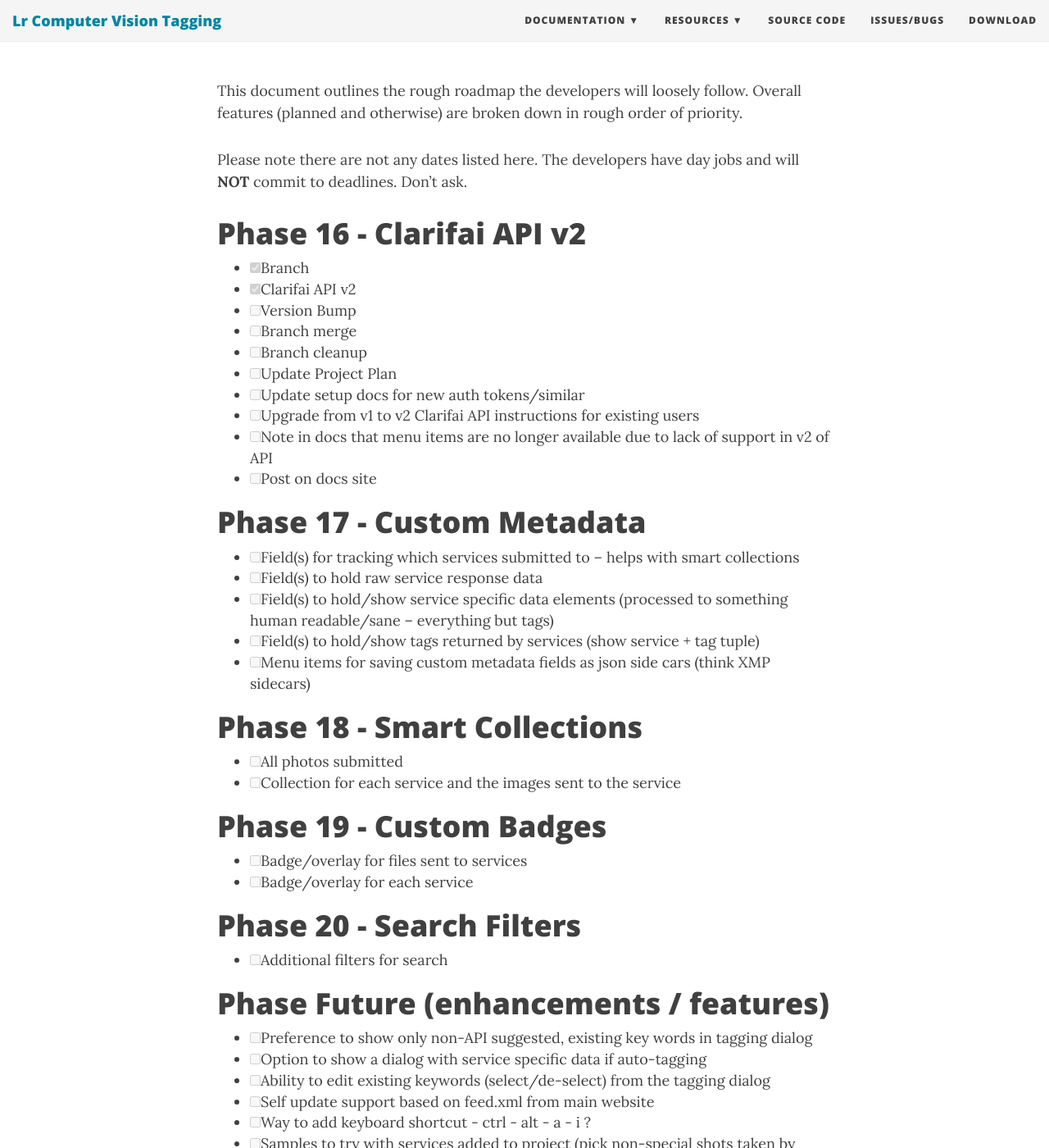
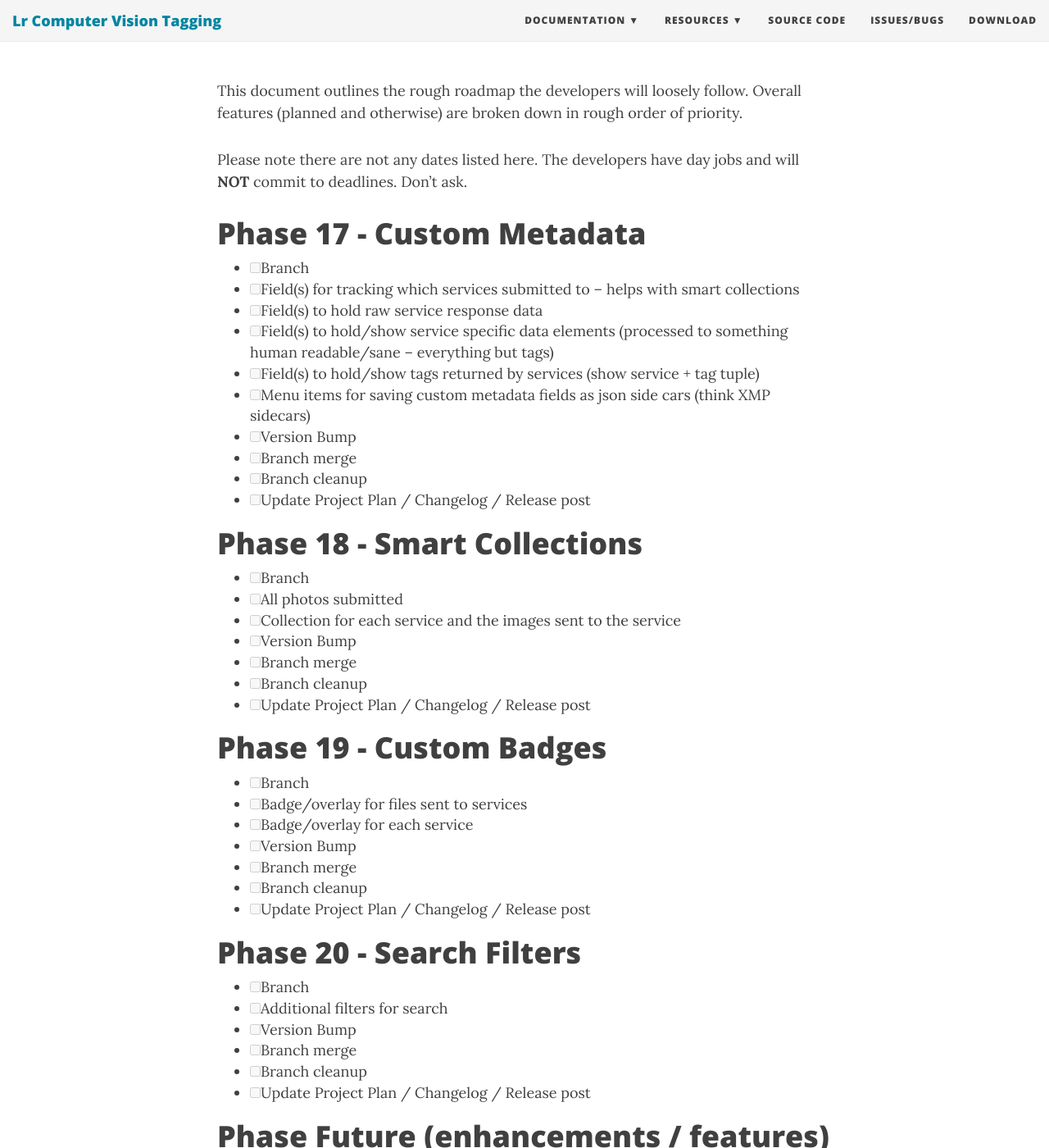
Before and after one commit to nyomanb/lr_plugin_computer_vision_tagging, a Jekyll site: the page built from project_plan.md, in a window 1280 px wide and 1400 px high, scrolled down 235 px. Shown: the whole window at 82% size. Built offline with Jekyll 4.4.1, drawn with Linux system fonts in a browser that asks for light colours; nearby versions of some CDN libraries.

Commit message:
Phase 17 updates/release

```diff
--- a/_config.yml
+++ b/_config.yml
@@ -37,6 +37,7 @@
     - Changelog: "changelog"
     - Release Archive: "releases"
     - Screenshots: "docs/screenshots"
+    - Clarifai API Setup (legacy): "docs/clarifai_api_setup_legacy"
   Source Code: "https://github.com/mcrosson/lr_plugin_computer_vision_tagging"
   Issues/Bugs: "https://github.com/mcrosson/lr_plugin_computer_vision_tagging/issues"
   Download: "https://github.com/mcrosson/lr_plugin_computer_vision_tagging/releases"
--- a/project_plan.md
+++ b/project_plan.md
@@ -8,35 +8,43 @@
 
 Please note there are not any dates listed here. The developers have day jobs and will **NOT** commit to deadlines. Don't ask.
 
-# Phase 16 - Clarifai API v2
-- [X] Branch
-- [X] Clarifai API v2
-- [ ] Version Bump
-- [ ] Branch merge
-- [ ] Branch cleanup
-- [ ] Update Project Plan
-- [ ] Update setup docs for new auth tokens/similar
-- [ ] Upgrade from v1 to v2 Clarifai API instructions for existing users
-- [ ] Note in docs that menu items are no longer available due to lack of support in v2 of API
-- [ ] Post on docs site
-
 # Phase 17 - Custom Metadata
+- [ ] Branch
 - [ ] Field(s) for tracking which services submitted to -- helps with smart collections
 - [ ] Field(s) to hold raw service response data
 - [ ] Field(s) to hold/show service specific data elements (processed to something human readable/sane -- everything but tags)
 - [ ] Field(s) to hold/show tags returned by services (show service + tag tuple)
 - [ ] Menu items for saving custom metadata fields as json side cars (think XMP sidecars)
+- [ ] Version Bump
+- [ ] Branch merge
+- [ ] Branch cleanup
+- [ ] Update Project Plan / Changelog / Release post
 
 # Phase 18 - Smart Collections
+- [ ] Branch
 - [ ] All photos submitted
 - [ ] Collection for each service and the images sent to the service
+- [ ] Version Bump
+- [ ] Branch merge
+- [ ] Branch cleanup
+- [ ] Update Project Plan / Changelog / Release post
 
 # Phase 19 - Custom Badges
+- [ ] Branch
 - [ ] Badge/overlay for files sent to services
 - [ ] Badge/overlay for each service
+- [ ] Version Bump
+- [ ] Branch merge
+- [ ] Branch cleanup
+- [ ] Update Project Plan / Changelog / Release post
 
 # Phase 20 - Search Filters
+- [ ] Branch
 - [ ] Additional filters for search
+- [ ] Version Bump
+- [ ] Branch merge
+- [ ] Branch cleanup
+- [ ] Update Project Plan / Changelog / Release post
 
 # Phase Future (enhancements / features)
 - [ ] Preference to show only non-API suggested, existing key words in tagging dialog
```
Also changed, not shown: _posts/2017-07-17-1-clarifai-v2.md (added, +20 -0 lines), docs/clarifai_api_setup.md (+8 -17 lines), docs/clarifai_api_setup_legacy.md (added, +48 -0 lines), docs/menu_items.md (+8 -0 lines), docs/plugin_prefs.md (+10 -0 lines), docs/screenshots.md (+4 -0 lines), changelog.md, img/clarifai_api_setup/lr_api_key.png (added), img/clarifai_api_setup/show_api_key.png (added), img/clarifai_api_setup/web_api_key.png (added), img/screenshots/Plugin_Settings.png.
